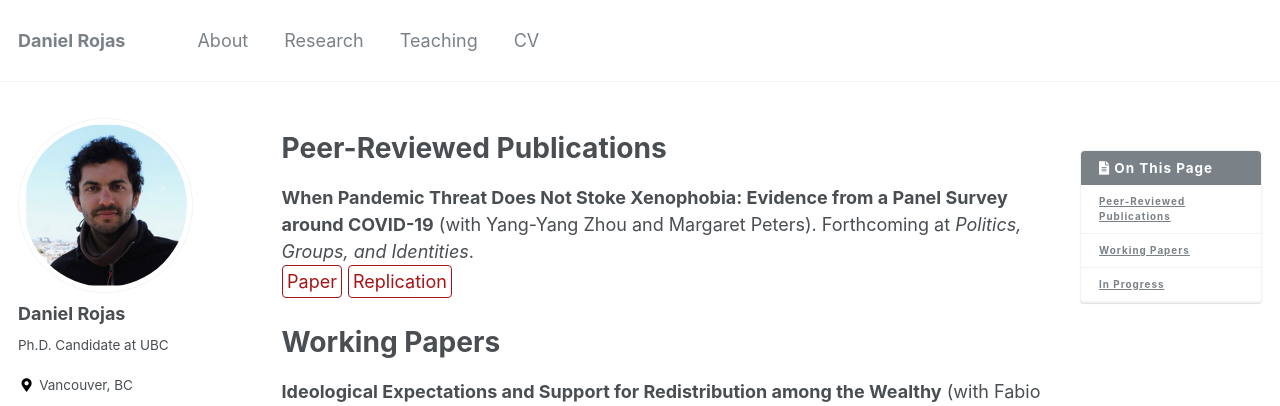
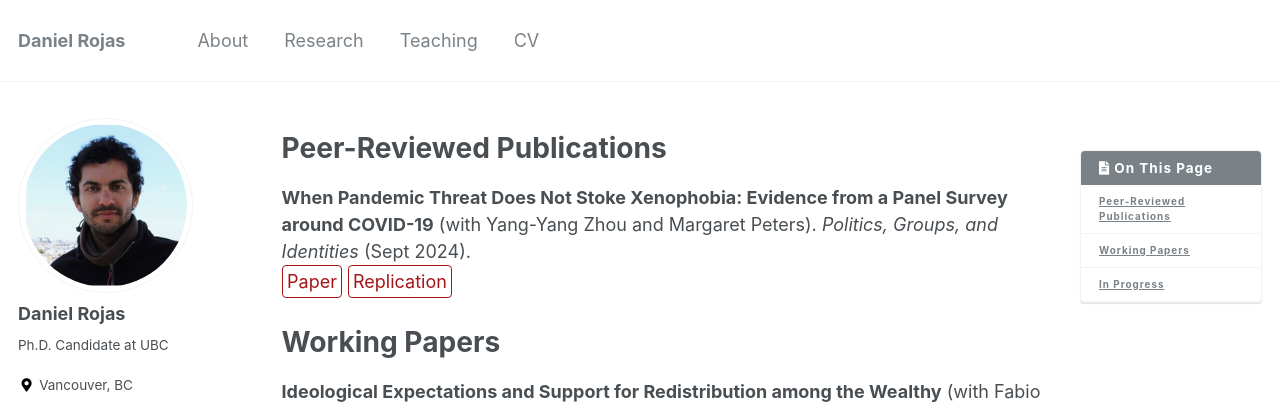
Before and after one commit to danielrojaslozano/danielrojaslozano.github.io, a Jekyll site: the page built from _pages/research.md, in a window 1280 px wide and 900 px high. Shown: the top 406 px of the window. Built offline with Jekyll 4.4.1, drawn with Linux system fonts in a browser that asks for light colours; some web fonts are replaced.

Commit message:
Update research.md

```diff
--- a/_pages/research.md
+++ b/_pages/research.md
@@ -48,7 +48,7 @@ details > p {
 
 # Peer-Reviewed Publications
 
-**When Pandemic Threat Does Not Stoke Xenophobia: Evidence from a Panel Survey around COVID-19** (with Yang-Yang Zhou and Margaret Peters). Forthcoming at *Politics, Groups, and Identities*.
+**When Pandemic Threat Does Not Stoke Xenophobia: Evidence from a Panel Survey around COVID-19** (with Yang-Yang Zhou and Margaret Peters). *Politics, Groups, and Identities* (Sept 2024).
 <br />
 [Paper](https://www.tandfonline.com/doi/full/10.1080/21565503.2024.2392240#abstract){: .btn--research}
 [Replication](https://dataverse.harvard.edu/dataset.xhtml?persistentId=doi:10.7910/DVN/YQ9DZJ){: .btn--research}
```
